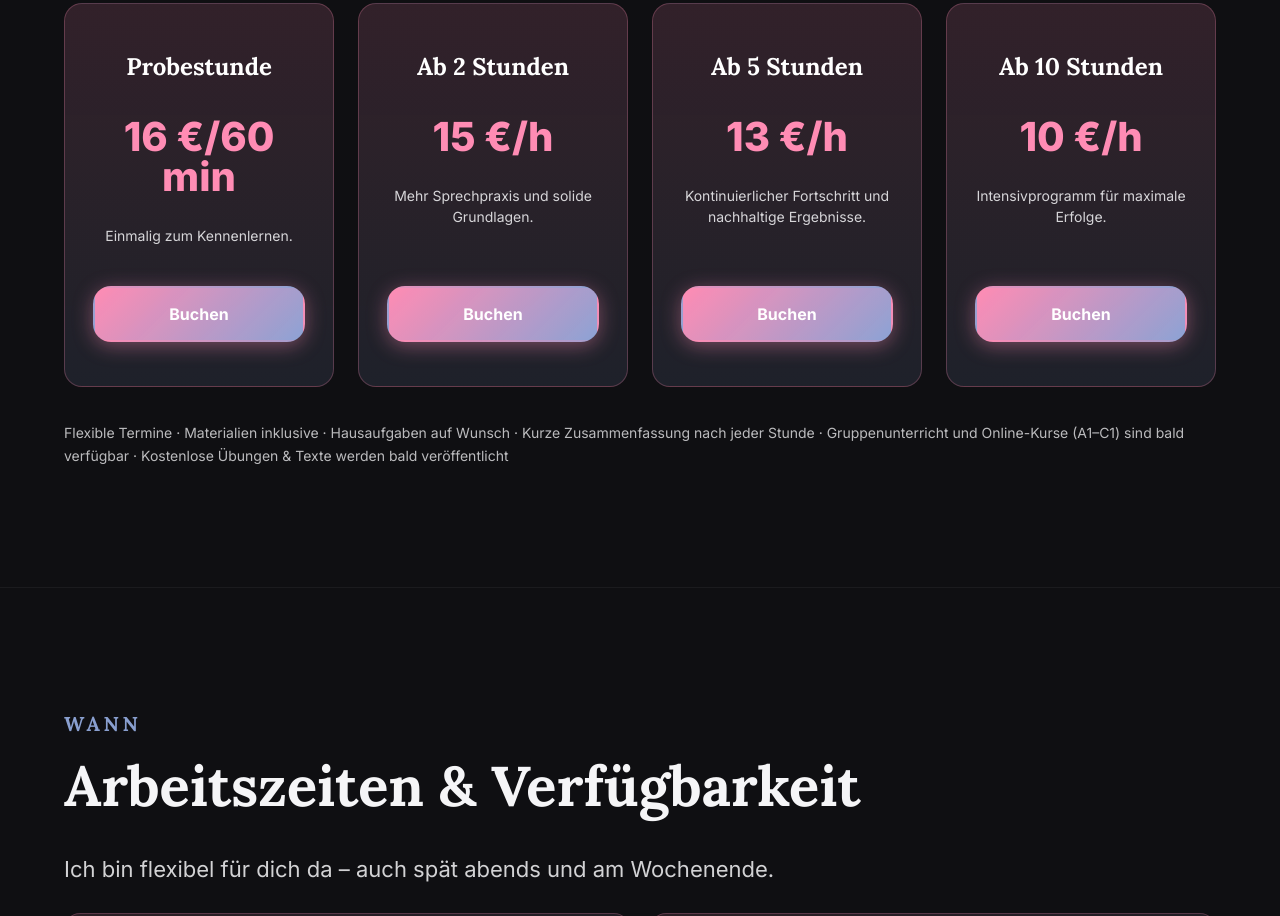
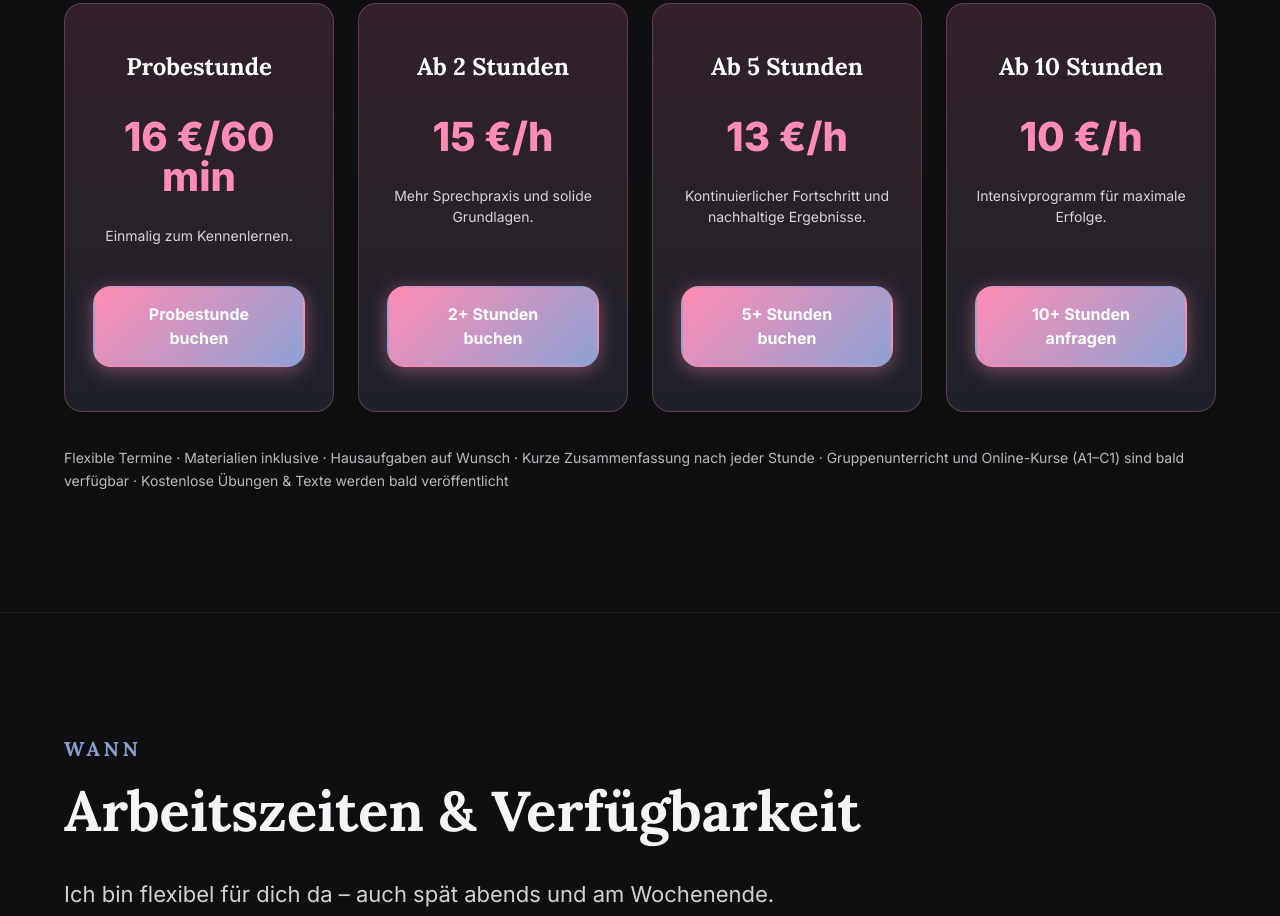
Before and after one commit to SheldonCooper-uni/leonicaura, a plain HTML site: page index.html in a window 1280 px wide. Shown: the part 3408-4324 px from the top of the page. Drawn offline with nearby package versions, Linux system fonts and the light colour scheme.

Commit message:
Update index.html

```diff
--- a/index.html
+++ b/index.html
@@ -1613,25 +1613,25 @@ img, video, canvas, svg {
           <div class="pricing-title">Probestunde</div>
           <div class="pricing-price">16 €/60 min</div>
           <div class="pricing-desc">Einmalig zum Kennenlernen.</div>
-          <a href="#buchen" class="btn btn-primary lux-trace bubble-hover" aria-label="Probestunde buchen">Buchen</a>
+          <a href="#buchen" class="btn btn-primary lux-trace bubble-hover" aria-label="Probestunde buchen">Probestunde buchen</a>
         </div>
         <div class="pricing-card lux-trace bubble-hover">
           <div class="pricing-title">Ab 2 Stunden</div>
           <div class="pricing-price">15 €/h</div>
           <div class="pricing-desc">Mehr Sprechpraxis und solide Grundlagen.</div>
-          <a href="#buchen" class="btn btn-primary lux-trace bubble-hover" aria-label="Paket buchen">Buchen</a>
+          <a href="#buchen" class="btn btn-primary lux-trace bubble-hover" aria-label="Paket buchen">2+ Stunden buchen</a>
         </div>
         <div class="pricing-card lux-trace bubble-hover">
           <div class="pricing-title">Ab 5 Stunden</div>
           <div class="pricing-price">13 €/h</div>
           <div class="pricing-desc">Kontinuierlicher Fortschritt und nachhaltige Ergebnisse.</div>
-          <a href="#buchen" class="btn btn-primary lux-trace bubble-hover" aria-label="Paket buchen">Buchen</a>
+          <a href="#buchen" class="btn btn-primary lux-trace bubble-hover" aria-label="Paket buchen">5+ Stunden buchen</a>
         </div>
         <div class="pricing-card lux-trace bubble-hover">
           <div class="pricing-title">Ab 10 Stunden</div>
           <div class="pricing-price">10 €/h</div>
           <div class="pricing-desc">Intensivprogramm für maximale Erfolge.</div>
-          <a href="#buchen" class="btn btn-primary lux-trace bubble-hover" aria-label="Paket buchen">Buchen</a>
+          <a href="#buchen" class="btn btn-primary lux-trace bubble-hover" aria-label="Paket buchen">10+ Stunden anfragen</a>
         </div>
       </div>
       <p class="mini-info" style="margin-top:2.5em; opacity:0.75; font-size:14px; line-height:1.6;">Flexible Termine · Materialien inklusive · Hausaufgaben auf Wunsch · Kurze Zusammenfassung nach jeder Stunde · Gruppenunterricht und Online-Kurse (A1–C1) sind bald verfügbar · Kostenlose Übungen & Texte werden bald veröffentlicht</p>
@@ -1925,7 +1925,7 @@ img, video, canvas, svg {
     <section id="datenschutz" class="section reveal legal-section" data-title="Datenschutz">
       <h2 class="section-title"><span>Datenschutz</span>Datenschutzerklärung</h2>
 
-      <h1>Stand</h1> <p>Oktober 2025</p>
+      <strong>Stand</strong> <p>Oktober 2025</p>
       <h3>1. Verantwortlicher</h3>
       <p>Leon E.<br>
       [Straße und Hausnummer – folgt]<br>
```
